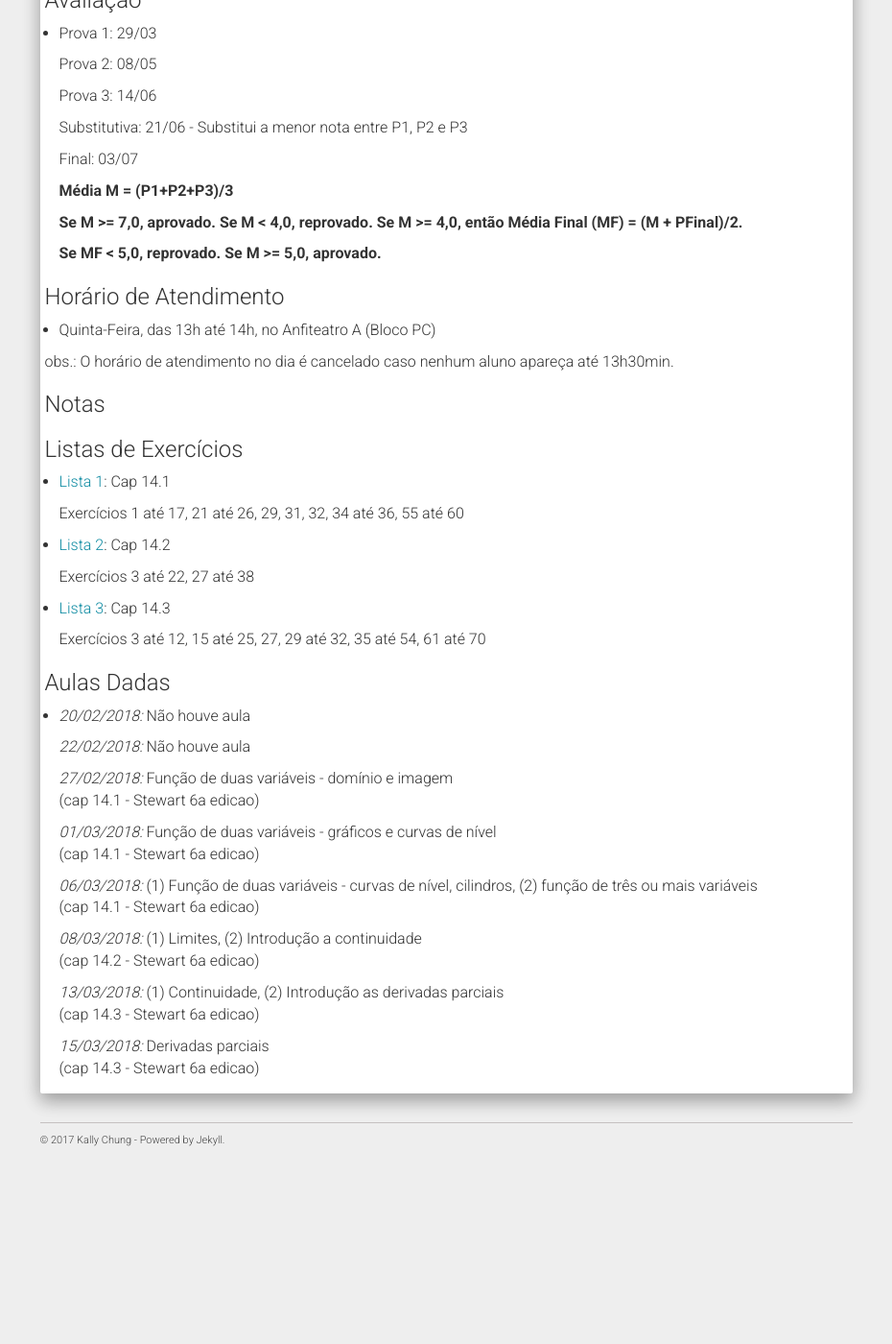
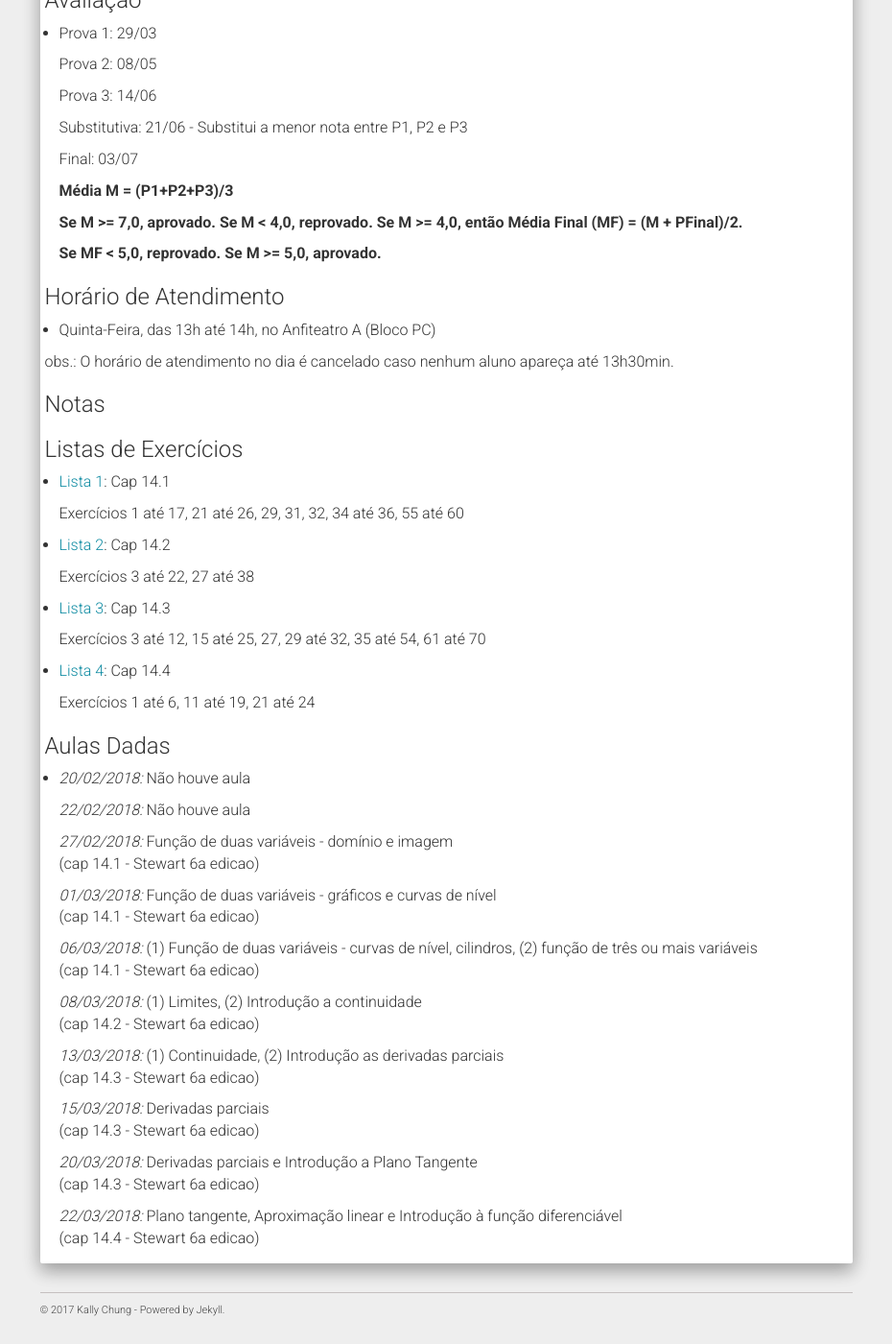
Before and after one commit to chunggnuhc/chunggnuhc.github.io, a Jekyll site: the page built from CM202-Calc2-1sem2018.md, in a window 1280 px wide and 1400 px high, scrolled down 688 px. Shown: the whole window at 96% size, without its empty margins (321-1251 px from the left). Built offline with Jekyll 4.4.1, drawn with Linux system fonts in a browser that asks for light colours; nearby versions of some CDN libraries; before the commit the page ends 1911 px from its top, so only the background shows below that.

Commit message:
Update CM202 - cronog, lista4

```diff
--- a/CM202-Calc2-1sem2018.md
+++ b/CM202-Calc2-1sem2018.md
@@ -67,7 +67,9 @@ obs.: O horário de atendimento no dia é cancelado caso nenhum aluno apareça a
 
   Exercícios 3 até 12, 15 até 25, 27, 29 até 32, 35 até 54, 61 até 70
 
+- [Lista 4](/disciplinas1sem2018/ListaExerc04 - CM202.pdf): Cap 14.4
 
+  Exercícios 1 até 6, 11 até 19, 21 até 24
 
 <h3>Aulas Dadas</h3>
 
@@ -86,3 +88,7 @@ obs.: O horário de atendimento no dia é cancelado caso nenhum aluno apareça a
   _13/03/2018:_ (1) Continuidade, (2) Introdução as derivadas parciais <br />(cap 14.3 - Stewart 6a edicao)
 
   _15/03/2018:_ Derivadas parciais <br />(cap 14.3 - Stewart 6a edicao)
+
+  _20/03/2018:_ Derivadas parciais e Introdução a Plano Tangente <br />(cap 14.3 - Stewart 6a edicao)
+
+  _22/03/2018:_ Plano tangente, Aproximação linear e Introdução à função diferenciável <br />(cap 14.4 - Stewart 6a edicao)
```
